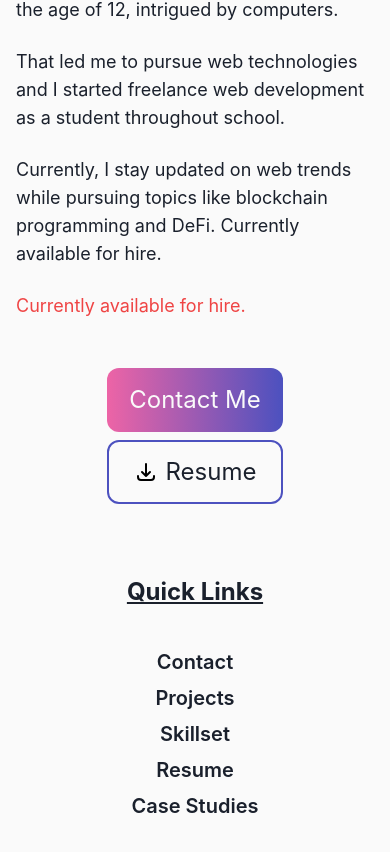
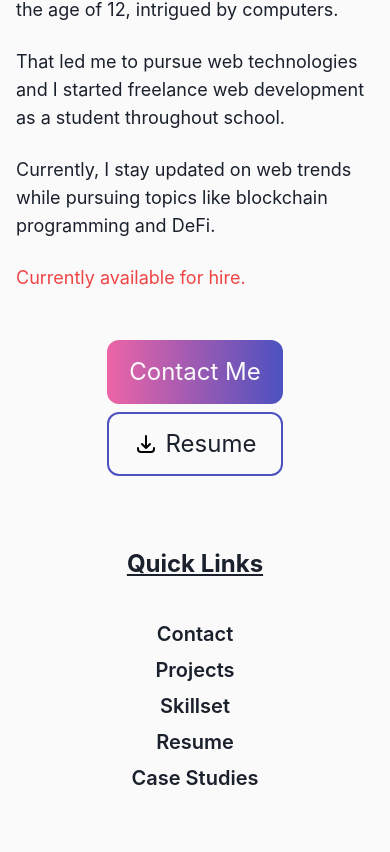
Before and after one commit to danialhasan/devsite-vue, a Vue app: page / in a window 390 px wide. Shown: the part 4399-5251 px from the top of the page. Built offline with nearby package versions, Linux system fonts and the light colour scheme; what @tailwindcss/typography would draw is missing.

Commit message:
fixed copy bug in mobile footer where 'currently available for hire' was pasted twice

```diff
--- a/src/components/FooterComponent.vue
+++ b/src/components/FooterComponent.vue
@@ -204,7 +204,7 @@ export default {
           </p>
           <p>
             Currently, I stay updated on web trends while pursuing topics like
-            blockchain programming and DeFi. Currently available for hire.
+            blockchain programming and DeFi.
           </p>
           <p class="text-red-500">Currently available for hire.</p>
         </div>
```
